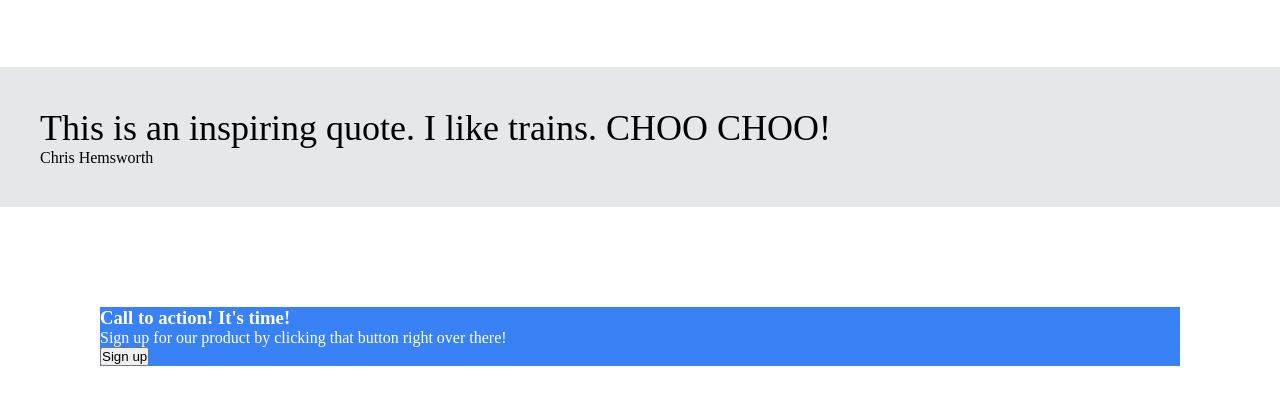
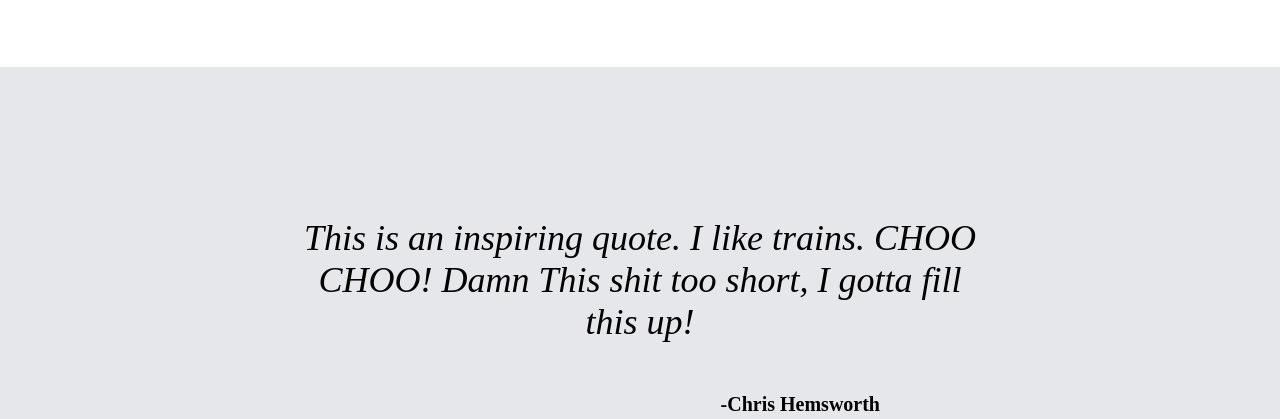
Before and after one commit to JerylChwa/foundations_landingpage, a plain HTML site: page index.html in a window 1280 px wide. Shown: the part 750-1169 px from the top of the page. Drawn offline with Linux system fonts and the light colour scheme.

Commit message:
Updated the quote section

```diff
--- a/index.html
+++ b/index.html
@@ -57,8 +57,8 @@
     </div>
 
     <div class="quote">
-        <p>This is an inspiring quote. I like trains. CHOO CHOO!</p>
-        <div class="author">Chris Hemsworth</div>
+        <p>This is an inspiring quote. I like trains. CHOO CHOO! Damn This shit too short, I gotta fill this up!</p>
+        <div class="author">-Chris Hemsworth</div>
     </div>
 
     <div class="action_container">
--- a/styles.css
+++ b/styles.css
@@ -114,11 +114,22 @@ ul {
 
 .quote {
     background-color: #e5e7eb;
-    padding: 40px;
+    padding: 150px 300px;
 }
 
 .quote p {
     font-size: 36px;
+    font-weight: 100;
+    font-style: italic;
+    text-align: center;
+}
+
+.quote .author {
+    text-align: right;
+    padding-top: 50px;
+    padding-right: 100px;
+    font-weight: bold;
+    font-size: 20px;
 }
 
 .action_container {
```
